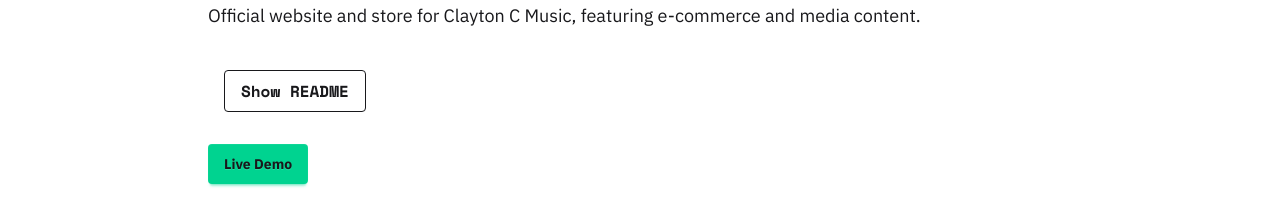
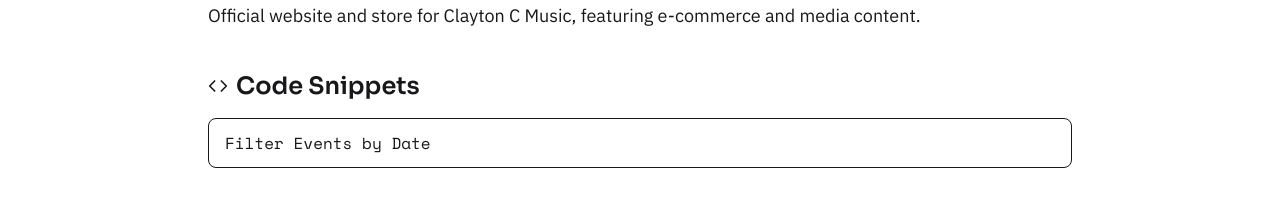
Before and after one commit to RW2023/ryan-2025, a Next.js app: page /projects/clayton-c-music in a window 1280 px wide. Shown: the part 540-746 px from the top of the page. Built offline with nearby package versions, Linux system fonts and the light colour scheme; no server answers.

Commit message:
add pet age project

```diff
--- a/src/data/projects.ts
+++ b/src/data/projects.ts
@@ -64,4 +64,16 @@ export const allProjects: Project[] = [
     imageUrl: "/projects/swoletrack.png",
     category: "Full-stack, AI, Fitness App",
   },
+  {
+    title: "Pet Age Calculator",
+    slug: "pet-age-calculator",
+    description: "A simple tool to calculate pet ages in human years based on veterinary guidelines.",
+    tools: [
+      "Next.js","Tailwind CSS", "DaisyUI", "Lucide React", "Chart.js"
+    ],
+    githubUrl: "https://github.com/RW2023/pet-ager",
+    liveUrl: "https://pet-ager.vercel.app/",
+    imageUrl: "/projects/pet.png",
+    category: "Full-stack, utility App,",
+  },
 ];
--- a/src/data/snippets.ts
+++ b/src/data/snippets.ts
@@ -49,5 +49,74 @@ export type CodeSnippet = {
   }, [hydrateCart, log, showNotification]);`,
         language: "ts",
       }
-    ]
+    ],
+    "clayton-c-music": [
+      {
+        title: "Filter Events by Date",
+        description: "Filters events for date and puts them in upcoming of past events respectively.",
+        code: `const now = new Date();
+const pastEvents = events
+  .filter(event => new Date(event.date) < now)
+  .sort((a, b) => new Date(b.date).getTime() - new Date(a.date).getTime());
+
+return pastEvents.length > 0 ? (
+  <div className="grid gap-6 sm:gap-8 sm:grid-cols-2 lg:grid-cols-3">
+    {pastEvents.map((event) => (
+      <motion.div
+        key={event.id}
+        initial={{ opacity: 0, y: 20 }}
+        animate={{ opacity: 1, y: 0 }}
+        transition={{ duration: 0.4 }}
+      >
+        <EventCard event={event} />
+      </motion.div>
+    ))}
+  </div>
+) : (
+  <p className="text-center text-[hsl(var(--foreground-muted))]">
+    No past events to show yet.
+  </p>
+);`,
+        language: "ts",
+      }
+    ],
+    "pet-age-calculator": [
+  {
+    title: "Advanced Pet Age Converter",
+    description:
+      "Converts pet age to human years and vice versa for dogs and cats, supporting direction and dog size.",
+    code: `export default function calculatePetAge(
+  species: Species,
+  direction: Direction,
+  age: number,
+  size?: DogSize
+): string {
+  let converted: number;
+
+  if (species === 'dog') {
+    converted =
+      direction === 'toHuman'
+        ? calculateDogToHuman(age, size)
+        : calculateDogToPet(age, size);
+    return direction === 'toHuman'
+      ? \`A \${age}-year-old \${size ?? 'medium'} dog is about \${converted} in human years.\`
+      : \`\${age} human years is about \${converted.toFixed(1)} in \${size ?? 'medium'} dog years.\`;
+  }
+
+  if (species === 'cat') {
+    converted =
+      direction === 'toHuman'
+        ? calculateCatToHuman(age)
+        : calculateCatToPet(age);
+    return direction === 'toHuman'
+      ? \`A \${age}-year-old cat is about \${converted} in human years.\`
+      : \`\${age} human years is about \${converted.toFixed(1)} in cat years.\`;
+  }
+
+  return 'Invalid species or direction.';
+}`,
+    language: "ts",
+  },
+],
+
   };
```
Also changed, not shown: public/projects/pet.png (added).
